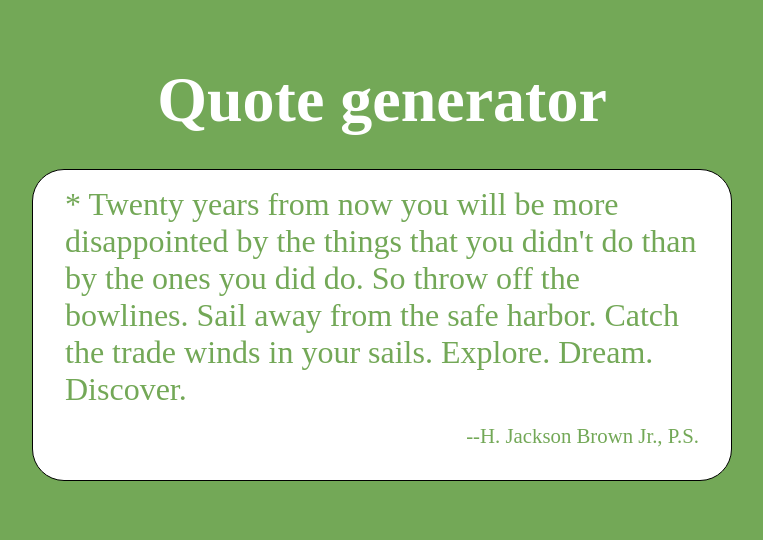
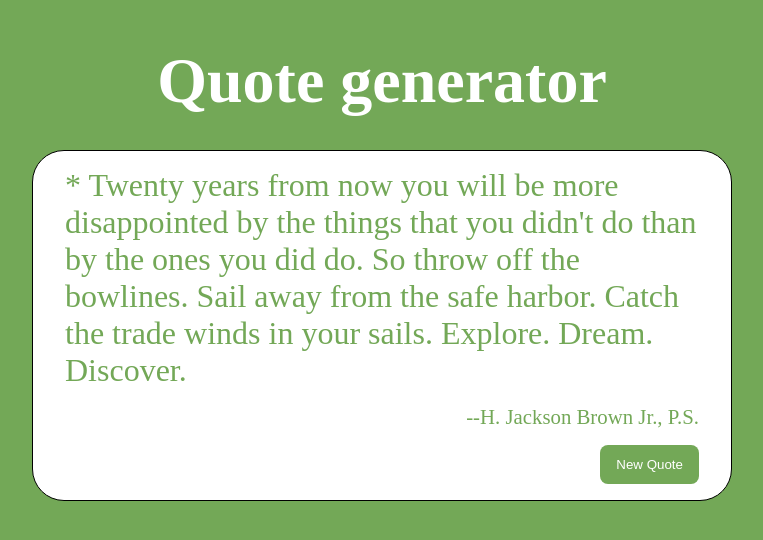
Before and after one commit to yusef-codes10/quote-generator-vue, a Vue app: page / in a window 1280 px wide. Shown: the part 144-684 px from the top of the page, without its empty margins (258-1021 px from the left). Built offline with nearby package versions, Linux system fonts and the light colour scheme.

Commit message:
the btn has been added

```diff
--- a/src/components/QMain.vue
+++ b/src/components/QMain.vue
@@ -11,7 +11,9 @@ const author = ref('H. Jackson Brown Jr., P.S. ')
   <div class="quote-container">
     <div class="quote-section">{{ quote }}</div>
     <div class="author">{{ author }}</div>
-    <div class="btns"></div>
+    <div class="btns">
+      <button>New Quote</button>
+    </div>
   </div>
 </template>
 
@@ -36,8 +38,8 @@ const author = ref('H. Jackson Brown Jr., P.S. ')
 }
 
 .author {
-  display: flex;
-  justify-content: flex-end;
+  /* display: flex; */
+  justify-self: flex-end;
   margin: 1rem 0;
   font-size: 1.3rem;
 }
@@ -45,4 +47,17 @@ const author = ref('H. Jackson Brown Jr., P.S. ')
 .author::before {
   content: '--';
 }
+
+.btns {
+  justify-self: flex-end;
+}
+
+button {
+  padding: 12px 16px;
+  background-color: var(--bg-color);
+  color: var(--font-color);
+  border: none;
+  border-radius: 0.5rem;
+  cursor: pointer;
+}
 </style>
```
